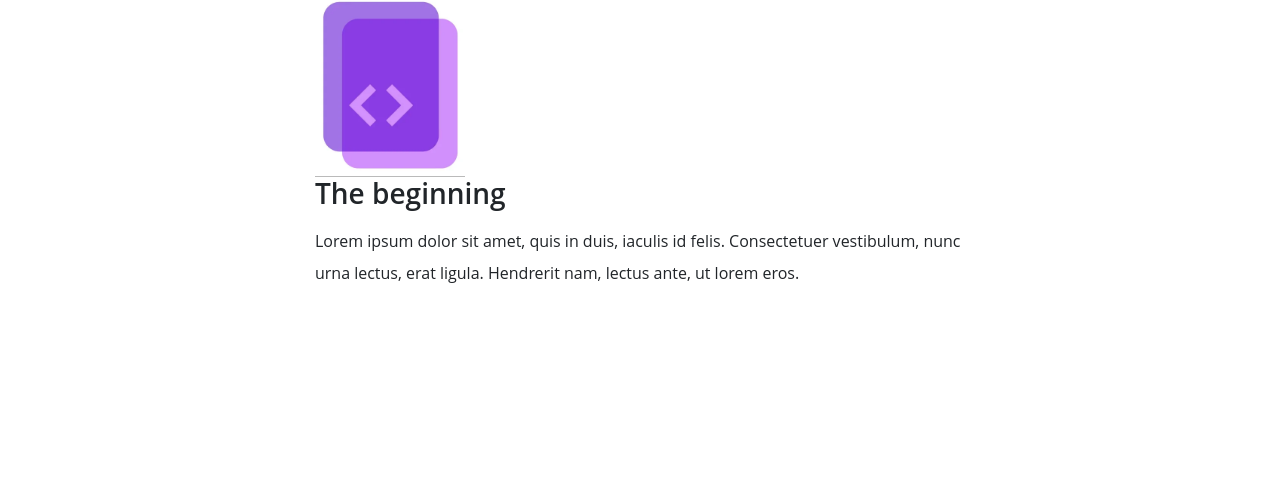
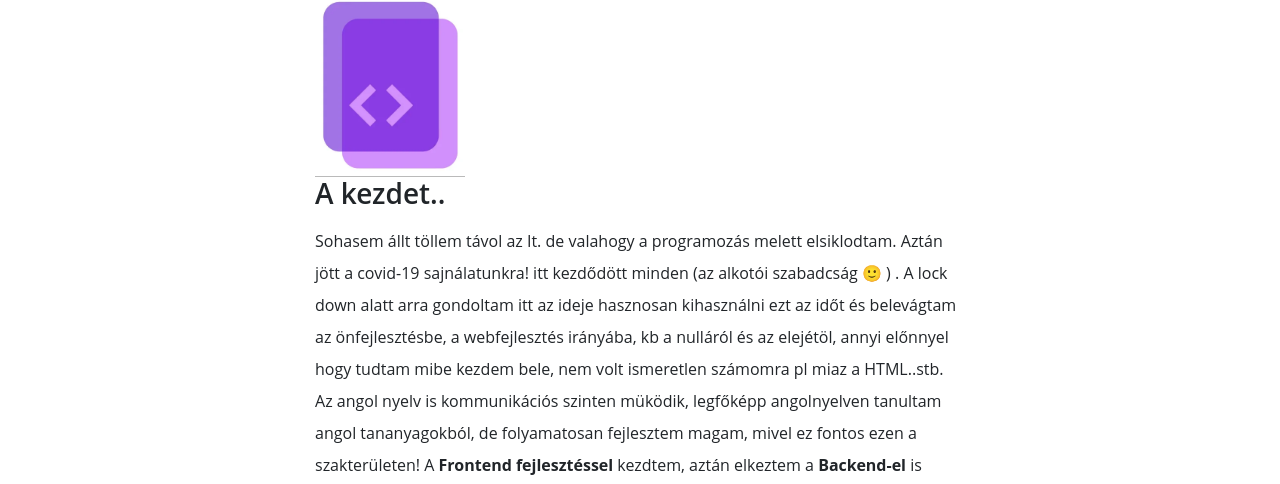
Before and after one commit to janos870/JanosBalogh.personal-webpage, a plain HTML site: page index.html in a window 1280 px wide. Shown: the part 1076-1560 px from the top of the page. Drawn offline with Linux system fonts and the light colour scheme.

Commit message:
new commit on the way

```diff
--- a/index.html
+++ b/index.html
@@ -108,9 +108,12 @@
             <h2>My Skills.</h2>
             <div class="skill-row">
                 <img class="gif-img" src="images/giphy.gif" alt="computer" width="150">
-                <h3>The beginning</h3>
-                <p>Lorem ipsum dolor sit amet, quis in duis, iaculis id felis. Consectetuer vestibulum, nunc urna
-                    lectus, erat ligula. Hendrerit nam, lectus ante, ut lorem eros.</p>
+                <h3>A kezdet..</h3>
+                <p>Sohasem állt töllem távol az It. de valahogy a programozás melett elsiklodtam. Aztán jött a covid-19 sajnálatunkra! itt kezdődött minden (az alkotói szabadcság 🙂 ) .
+                    A lock down alatt arra gondoltam itt az ideje hasznosan kihasználni ezt az időt és belevágtam az önfejlesztésbe, a webfejlesztés irányába, kb a nulláról és az elejétöl, annyi előnnyel hogy tudtam mibe kezdem bele,
+                    nem volt ismeretlen számomra pl miaz a HTML..stb. Az angol nyelv is kommunikációs szinten müködik, legfőképp angolnyelven tanultam angol tananyagokból, de folyamatosan fejlesztem magam, mivel ez fontos ezen a szakterületen!
+                    A <strong>Frontend fejlesztéssel</strong> kezdtem, aztán elkeztem a <strong>Backend-el</strong> is foglalkozni, amivel jelenleg is folyamatosan foglalkozom, tanulok.
+                </p>
             </div> <hr>
             <div class="skill-row">
                 <img class="browser-img" src="images/browser.png" alt="HTML5" width="150">
--- a/style.css
+++ b/style.css
@@ -318,6 +318,7 @@ aside p {
 
 .container-lg {
   text-align: center;
+  margin-top: 80px;
 }
 
 .text-center {
```
